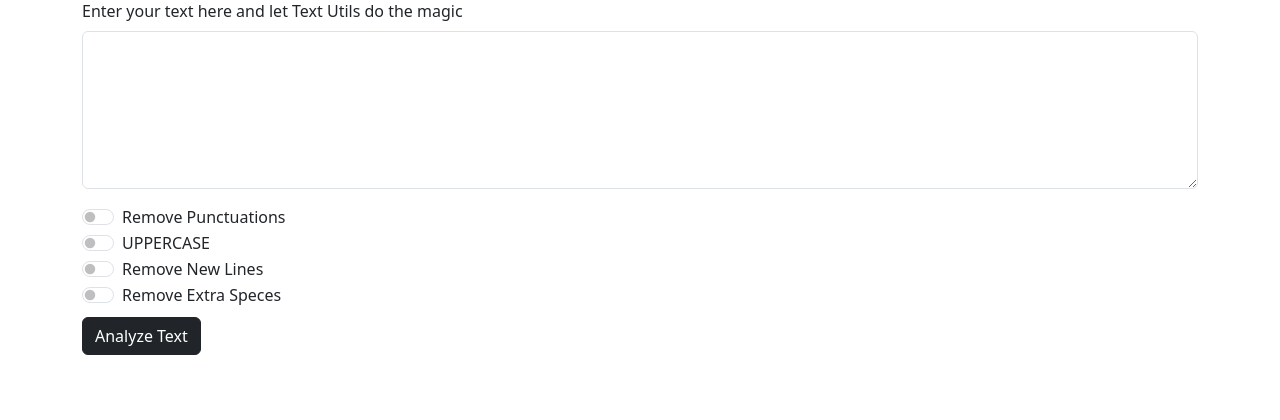
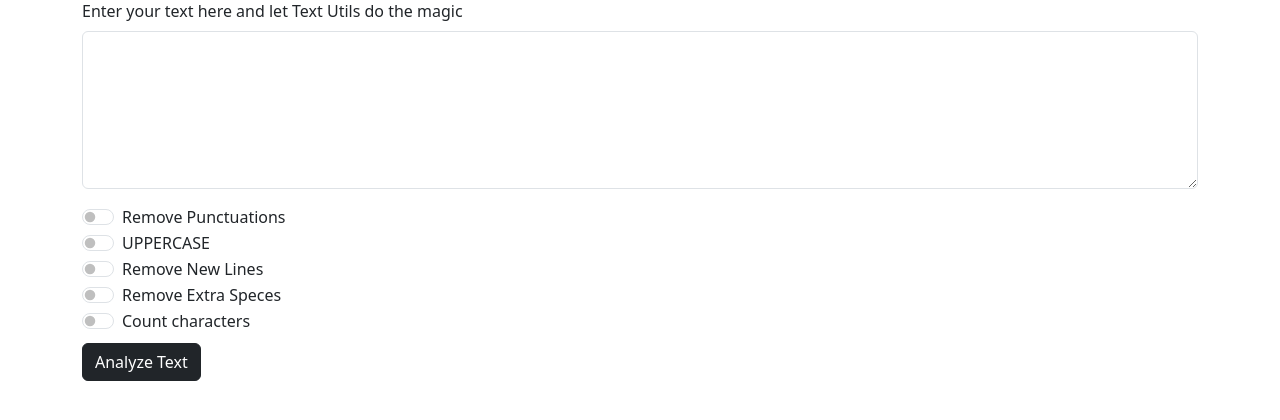
Before and after one commit to Maysha-Khanom-Moon/django_zero-to-hero, a Django app: page / in a window 1280 px wide. Shown: the part 132-552 px from the top of the page. Run offline with Django 5.2, Linux system fonts and the light colour scheme.

Commit message:
TextUtils done --> use pre tag to print \n also

```diff
--- a/mysite/templates/analyze.html
+++ b/mysite/templates/analyze.html
@@ -20,7 +20,7 @@
     <div class="container">
         <h2>Your Analyzed Text - {{ purpose }}</h2>
         <p>
-            {{ analyzed }}
+            <pre>{{analyzed }} </pre>
         </p>
     </div>
 
--- a/mysite/templates/index.html
+++ b/mysite/templates/index.html
@@ -83,6 +83,10 @@
               <input class="form-check-input" type="checkbox" role="switch" name='extraspaceremover'>
               <label class="form-check-label">Remove Extra Speces</label>
           </div>
+          <div class="form-check form-switch">
+              <input class="form-check-input" type="checkbox" role="switch" name='charcounter'>
+              <label class="form-check-label">Count characters</label>
+          </div>
 
           <button type="submit" class="btn btn-dark mt-2">Analyze Text</button>
         </form>
```
